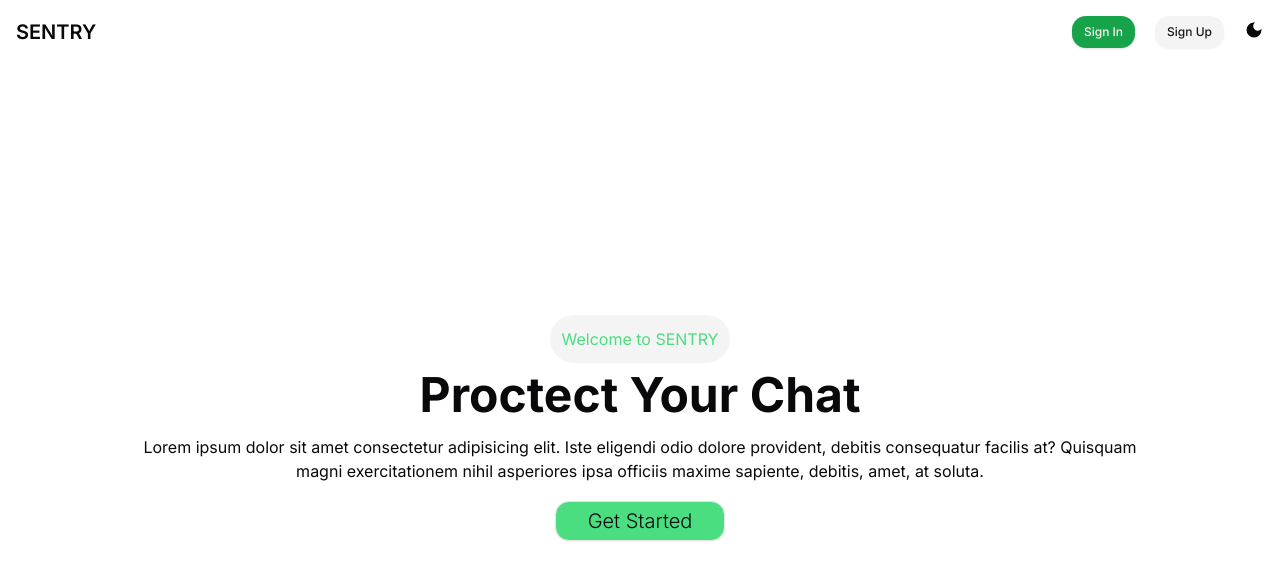
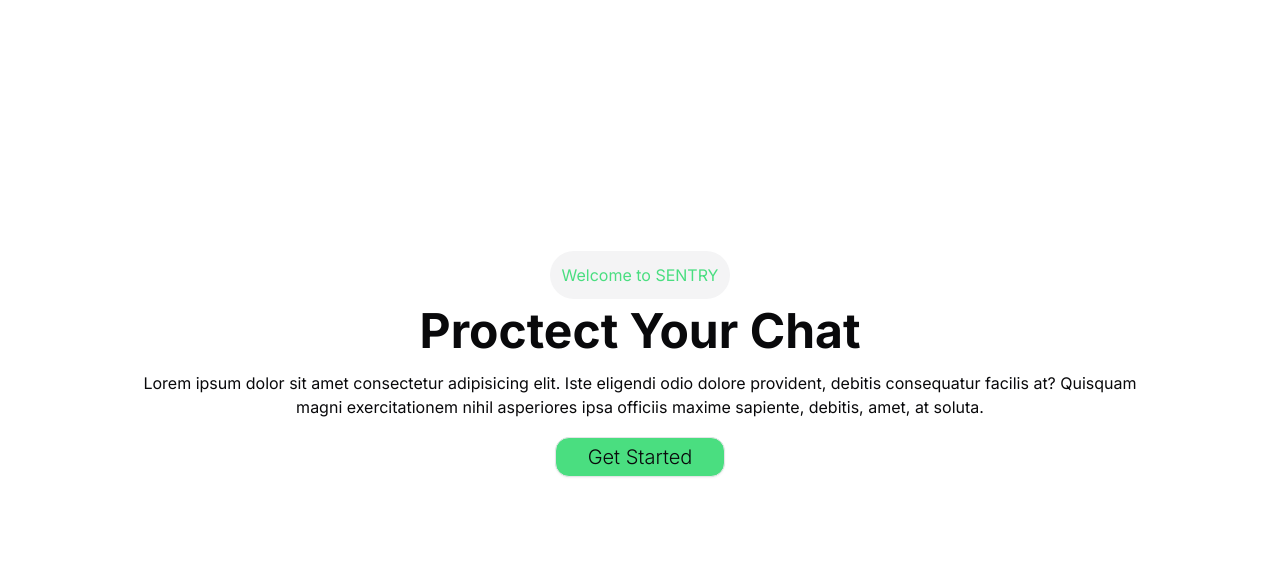
Before and after one commit to MaxAnii/SENTRY, a Next.js app: page / in a window 1280 px wide. Shown: the top 580 px of the page. Built offline with nearby package versions, Linux system fonts and the light colour scheme.

Commit message:
remove universal nav bar.

```diff
--- a/app/layout.tsx
+++ b/app/layout.tsx
@@ -1,8 +1,8 @@
 import type { Metadata } from "next";
 import { Inter } from "next/font/google";
 import "./globals.css";
-import  ThemeProvider  from "@/components/theme-provider"
-import NavBar from "@/components/NavBar";
+import ThemeProvider from "@/components/theme-provider";
+import LandingNav from "@/components/landingNav";
 const inter = Inter({ subsets: ["latin"] });
 
 export const metadata: Metadata = {
@@ -17,19 +17,11 @@ export default function RootLayout({
 }>) {
 	return (
 		<html lang="en">
-
 			<body className={inter.className}>
-        <ThemeProvider
-        attribute="class"
-        defaultTheme="system"
-        >
-
- <NavBar></NavBar>
-
+				<ThemeProvider attribute="class" defaultTheme="system">
 					{children}
 				</ThemeProvider>
 			</body>
-
 		</html>
 	);
 }
```
Lines whose indentation alone changed are shown as unchanged.
